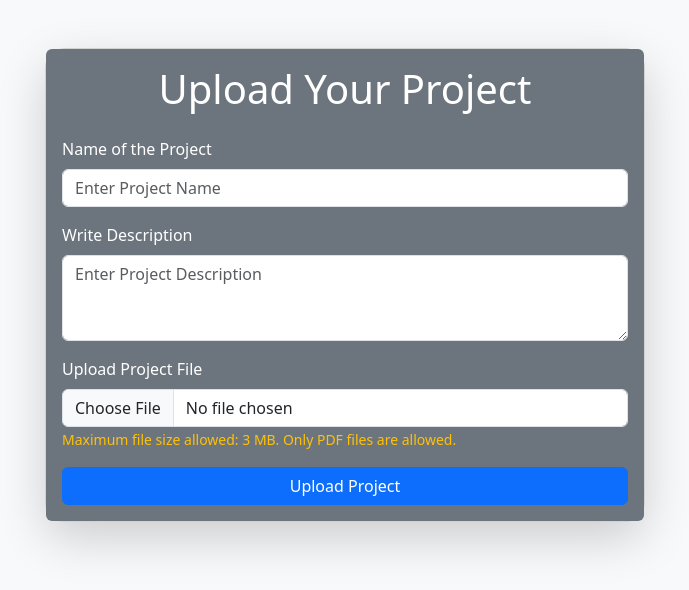
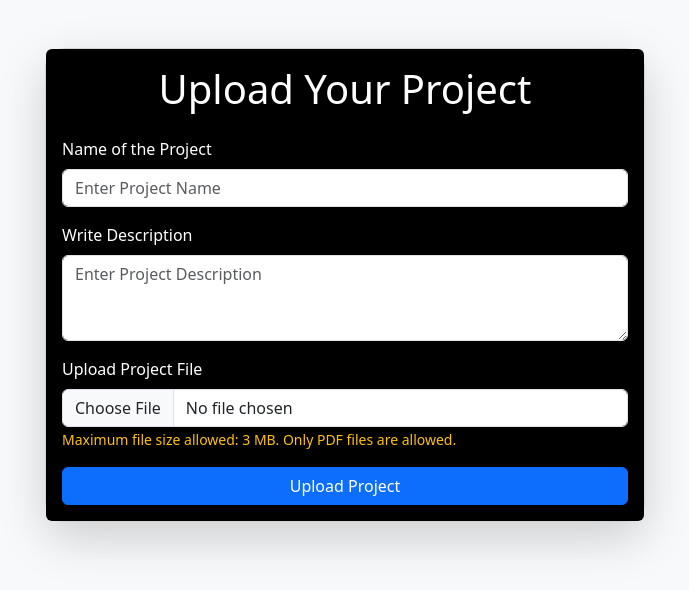
Before and after one commit to thesaiteja24/gen-ai-projects-nriit, a Flask app: page /upload in a window 1280 px wide. Shown: the top 590 px of the page, without its empty margins (295-984 px from the left). Run offline with Flask 3, Linux system fonts and the light colour scheme; the visitor is signed in with stand-in values (Sample User, id 1); some libraries are stand-ins or nearby versions.

Commit message:
Update upload.html template: change card-body background color from bg-secondary to bg-black

```diff
--- a/templates/upload.html
+++ b/templates/upload.html
@@ -19,7 +19,7 @@
   <body class="bg-light">
     <div class="container my-5">
       <div class="card shadow-lg mx-auto" style="max-width: 600px; border-radius: 20px;">
-        <div class="card-body bg-secondary text-white rounded">
+        <div class="card-body bg-black text-white rounded">
           <h1 class="text-center">Upload Your Project</h1>
 
           <!-- Flash Messages -->
```
